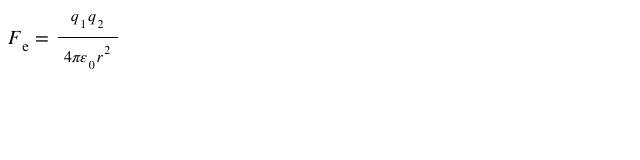
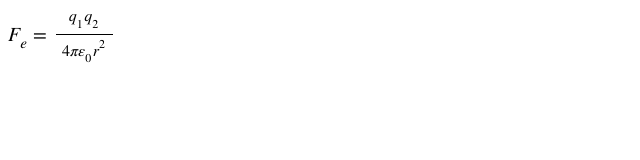
Before and after one commit to zivoric/Zender, a website built with webpack: page dev/index.html in a window 1280 px wide. Shown: the full height of the page, 0-640 px from the left. Built offline with nearby package versions, Linux system fonts and the light colour scheme.

Commit message:
css improvements

```diff
--- a/dev/index.html
+++ b/dev/index.html
@@ -6,7 +6,7 @@
   <body>
     <div id="app">
       <span z-text="" z-editable="false" style="font-size: 20px;">
-        <z-var>F</z-var><z-sscript><z-sub>e</z-sub></z-sscript><z-op>=</z-op>
+        <z-var>F</z-var><z-sscript><z-sub><z-var>e</z-var></z-sub></z-sscript><z-op>=</z-op>
         <z-frac><z-numer><z-var>q</z-var><z-sscript><z-sub>1</z-sub></z-sscript><z-var>q</z-var><z-sscript><z-sub>2</z-sub></z-sscript></z-numer>
         <z-denom><z-num>4</z-num><z-var>&pi;</z-var><z-var>&epsilon;</z-var><z-sscript><z-sub>0</z-sub></z-sscript><z-var>r</z-var><z-sscript><z-sup>2</z-sup></z-sscript></z-denom>
         </z-frac>
--- a/src/scss/main.scss
+++ b/src/scss/main.scss
@@ -40,10 +40,15 @@
 
     z-sscript {
         vertical-align: -0.6em;
-        padding-left: 0.1em;
         padding-right: 0.1em;
+        margin-bottom: -0.4em;
+
         z-sup, z-sub {
             font-size: 0.75em;
+        }
+
+        & z-sscript {
+            margin-bottom: 0;
         }
     }
 
@@ -56,10 +61,11 @@
             width: 100%;
         }
         z-numer {
+            padding-bottom: 0.2em;
             border-bottom: 1px solid black;
         }
         z-denom {
-            padding-top: 0.4em;
+            padding-top: 0.2em;
         }
     }
 
```
